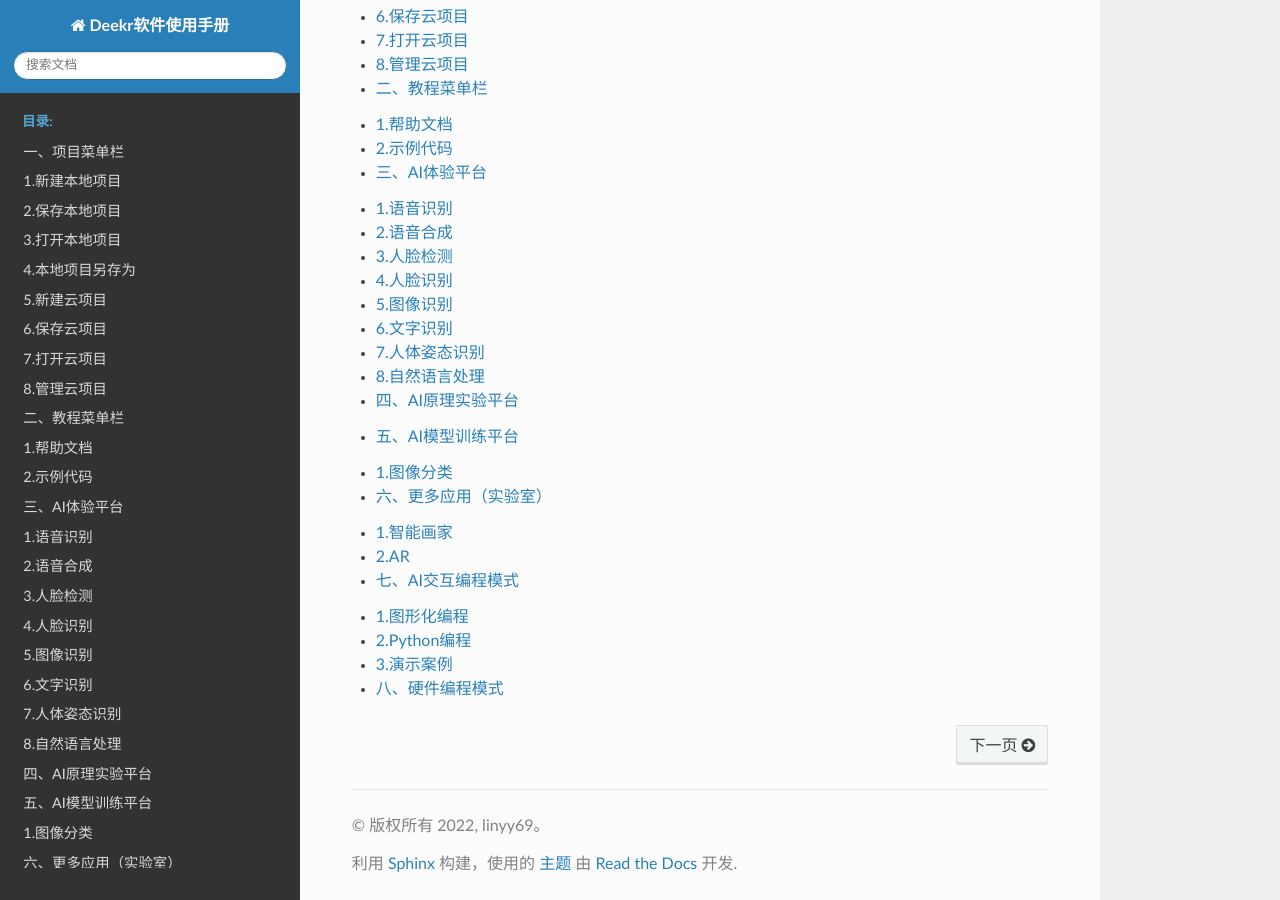
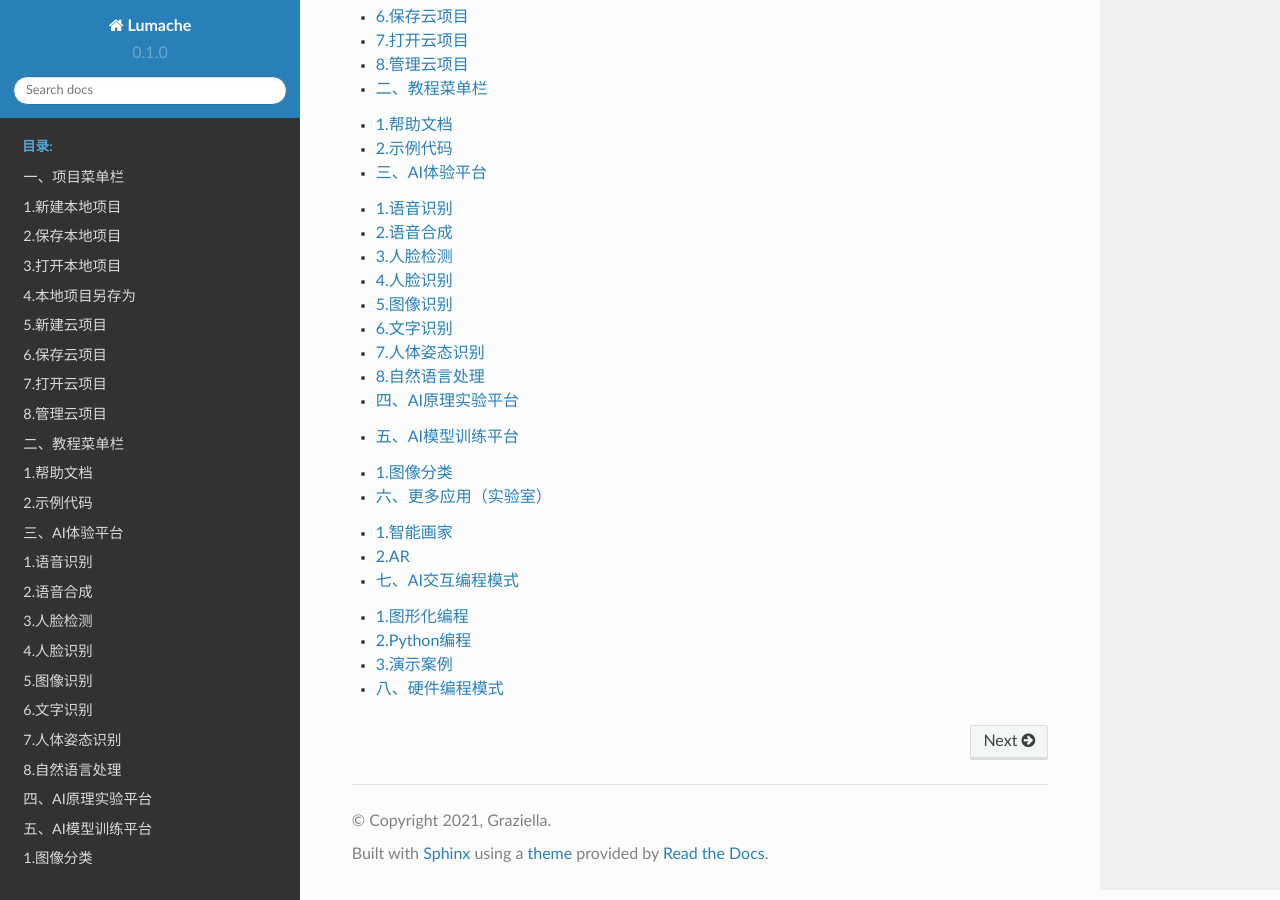
Before and after one commit to ZhouCY999/deekr-tutorial, a Sphinx documentation site: the page built from docs/source/index.rst, in a window 1280 px wide and 900 px high, scrolled down 867 px. Built offline with Sphinx 7.4.7 and the Read the Docs theme 2.0.0, drawn with Linux system fonts in a browser that asks for light colours; pages that are not in the unit, such as notebooks, are missing from menus; some of the changed text lies outside the part shown.

Commit message:
Update conf.py

```diff
--- a/docs/source/conf.py
+++ b/docs/source/conf.py
@@ -1,30 +1,35 @@
 # Configuration file for the Sphinx documentation builder.
-#
-# For the full list of built-in configuration values, see the documentation:
-# https://www.sphinx-doc.org/en/master/usage/configuration.html
 
-# -- Project information -----------------------------------------------------
-# https://www.sphinx-doc.org/en/master/usage/configuration.html#project-information
+# -- Project information
 
-project = 'Deekr软件使用手册'
-copyright = '2022, linyy69'
-author = 'linyy69'
-release = 'v1.0'
+project = 'Lumache'
+copyright = '2021, Graziella'
+author = 'Graziella'
 
-# -- General configuration ---------------------------------------------------
-# https://www.sphinx-doc.org/en/master/usage/configuration.html#general-configuration
+release = '0.1'
+version = '0.1.0'
 
-#extensions = []
-extensions = ['recommonmark','sphinx_markdown_tables']
+# -- General configuration
+
+extensions = [
+    'sphinx.ext.duration',
+    'sphinx.ext.doctest',
+    'sphinx.ext.autodoc',
+    'sphinx.ext.autosummary',
+    'sphinx.ext.intersphinx',
+]
+
+intersphinx_mapping = {
+    'python': ('https://docs.python.org/3/', None),
+    'sphinx': ('https://www.sphinx-doc.org/en/master/', None),
+}
+intersphinx_disabled_domains = ['std']
 
 templates_path = ['_templates']
-exclude_patterns = []
 
-language = 'zh_CN'
+# -- Options for HTML output
 
-# -- Options for HTML output -------------------------------------------------
-# https://www.sphinx-doc.org/en/master/usage/configuration.html#options-for-html-output
+html_theme = 'sphinx_rtd_theme'
 
-#html_theme = 'alabaster'
-html_theme = 'sphinx_rtd_theme'
-html_static_path = ['_static']
+# -- Options for EPUB output
+epub_show_urls = 'footnote'
```
